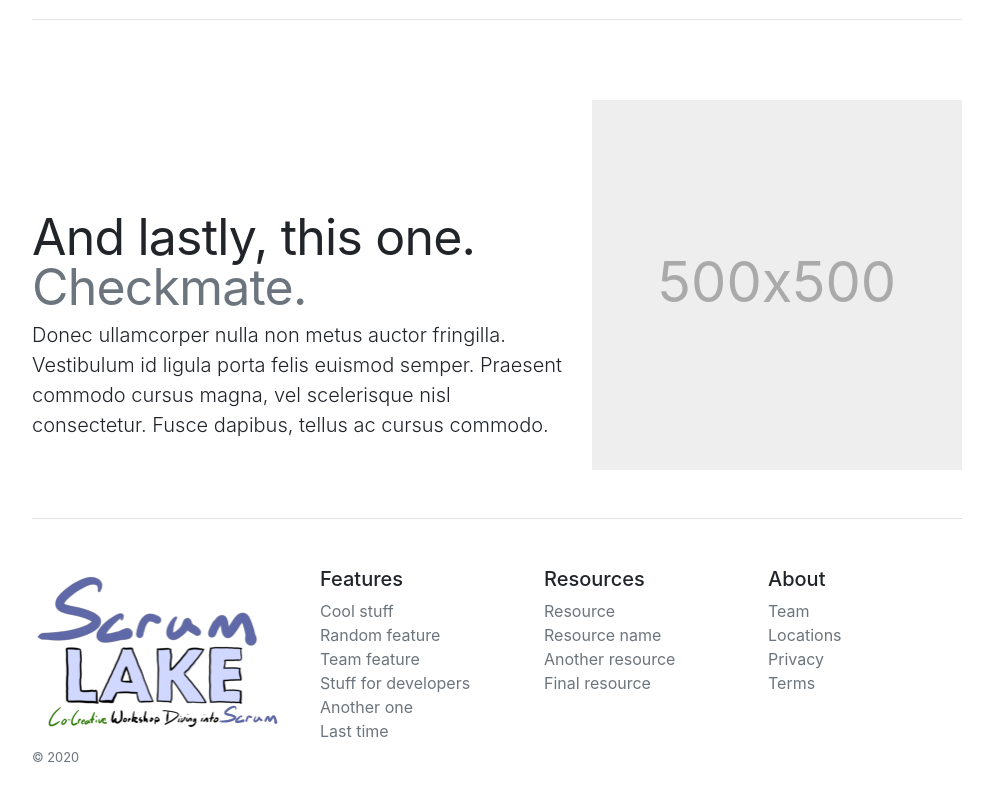
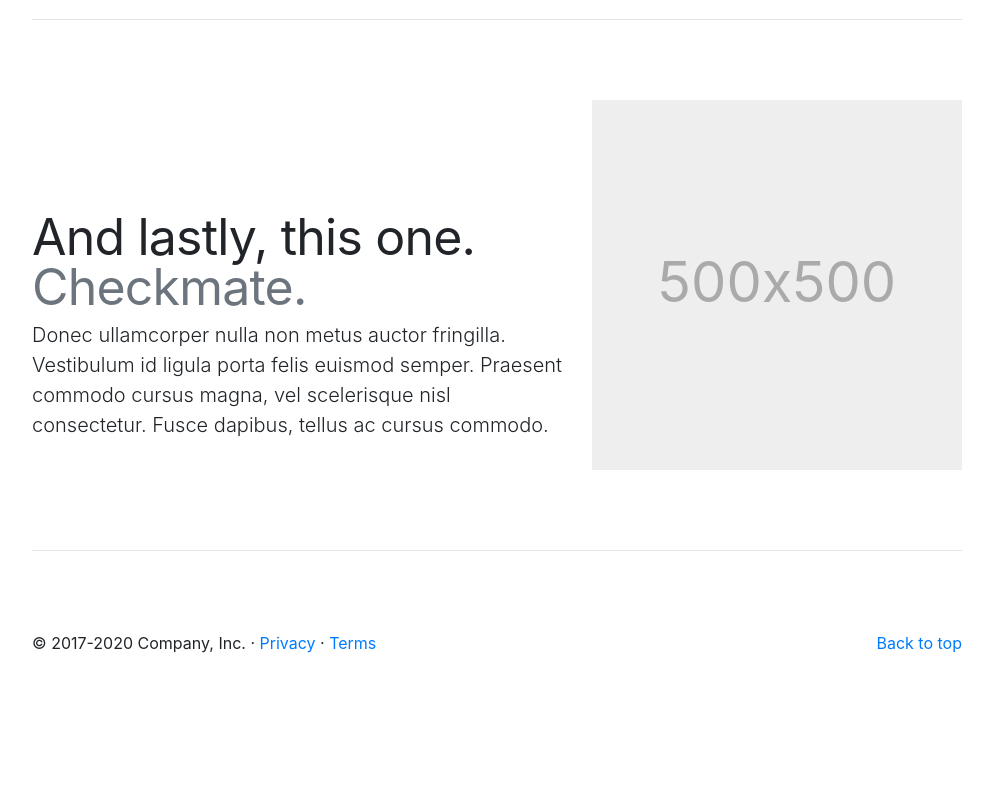
Before and after one commit to ScrumLake/scrumlake.Old, a plain HTML site: page carousel.html in a window 1280 px wide. Shown: the part 2207-3007 px from the top of the page, without its empty margins (143-1136 px from the left). After the commit the page ends 2878 px from the top, so only its background shows below. Drawn offline with nearby package versions, Linux system fonts and the light colour scheme.

Commit message:
fixed the carousel

```diff
--- a/car.html
+++ b/carousel.html
@@ -1,20 +1,34 @@
+<!doctype html>
 
-<!doctype html>
 <html lang="en">
 <head>
+
   <meta charset="utf-8">
   <meta name="viewport" content="width=device-width, initial-scale=1, shrink-to-fit=no">
   <meta name="description" content="Scrum Lake - Co-Creative Scrum Training Workshops using the power of Metaphor">
   <meta name="author" content="John Albrecht">
 
-    <link rel="canonical" href="https://scrumlake.com/car.html">
-
   <link rel="icon" href="favicon.png">
 
+  <!-- CSS -->
   <link rel="stylesheet" href="https://cdn.jsdelivr.net/npm/bootstrap@4.5.3/dist/css/bootstrap.min.css" integrity="sha384-TX8t27EcRE3e/ihU7zmQxVncDAy5uIKz4rEkgIXeMed4M0jlfIDPvg6uqKI2xXr2" crossorigin="anonymous">
 
-    <title>Scrum Lake - Co-Creative Scrum Training Workshops using the power of Metaphor</title>
+  <style>
+    .bd-placeholder-img {
+      font-size: 1.125rem;
+      text-anchor: middle;
+      -webkit-user-select: none;
+      -moz-user-select: none;
+      -ms-user-select: none;
+      user-select: none;
+    }
 
+    @media (min-width: 768px) {
+      .bd-placeholder-img-lg {
+        font-size: 3.5rem;
+      }
+    }
+  </style>
 
   <style>
     .bd-placeholder-img {
@@ -36,6 +50,10 @@
   <link rel="stylesheet" href="styles.css?v=1.0">
 
 </head>
+
+
+
+
   <body>
     <header>
   <nav class="navbar navbar-expand-md navbar-dark fixed-top bg-dark">
@@ -181,53 +199,22 @@
       </div>
     </div>
 
+    <hr class="featurette-divider">
+
+    <!-- /END THE FEATURETTES -->
+
   </div><!-- /.container -->
 
 
   <!-- FOOTER -->
-  <div class="container">
+  <footer class="container">
+    <p class="float-right"><a href="#">Back to top</a></p>
+    <p>&copy; 2017-2020 Company, Inc. &middot; <a href="#">Privacy</a> &middot; <a href="#">Terms</a></p>
+  </footer>
+</main>
 
-    <footer class="pt-4 my-md-5 pt-md-5 border-top">
-        <div class="row">
-          <div class="col-12 col-md">
-            <img class="mb-2" src="title.png" alt="" width="258" height="173">
-            <small class="d-block mb-3 text-muted">&copy; 2020</small>
-          </div>
-          <div class="col-6 col-md">
-            <h5>Features</h5>
-            <ul class="list-unstyled text-small">
-              <li><a class="text-muted" href="#">Cool stuff</a></li>
-              <li><a class="text-muted" href="#">Random feature</a></li>
-              <li><a class="text-muted" href="#">Team feature</a></li>
-              <li><a class="text-muted" href="#">Stuff for developers</a></li>
-              <li><a class="text-muted" href="#">Another one</a></li>
-              <li><a class="text-muted" href="#">Last time</a></li>
-            </ul>
-          </div>
-          <div class="col-6 col-md">
-            <h5>Resources</h5>
-            <ul class="list-unstyled text-small">
-              <li><a class="text-muted" href="#">Resource</a></li>
-              <li><a class="text-muted" href="#">Resource name</a></li>
-              <li><a class="text-muted" href="#">Another resource</a></li>
-              <li><a class="text-muted" href="#">Final resource</a></li>
-            </ul>
-          </div>
-          <div class="col-6 col-md">
-            <h5>About</h5>
-            <ul class="list-unstyled text-small">
-              <li><a class="text-muted" href="#">Team</a></li>
-              <li><a class="text-muted" href="#">Locations</a></li>
-              <li><a class="text-muted" href="#">Privacy</a></li>
-              <li><a class="text-muted" href="#">Terms</a></li>
-            </ul>
-          </div>
-        </div>
-      </footer>
+<!-- jQuery and JS bundle w/ Popper.js -->
+<script src="https://code.jquery.com/jquery-3.5.1.slim.min.js" integrity="sha384-DfXdz2htPH0lsSSs5nCTpuj/zy4C+OGpamoFVy38MVBnE+IbbVYUew+OrCXaRkfj" crossorigin="anonymous"></script>
+<script src="https://cdn.jsdelivr.net/npm/bootstrap@4.5.3/dist/js/bootstrap.bundle.min.js" integrity="sha384-ho+j7jyWK8fNQe+A12Hb8AhRq26LrZ/JpcUGGOn+Y7RsweNrtN/tE3MoK7ZeZDyx" crossorigin="anonymous"></script>
 
-  </div>
-
-</main>
-<script src="https://code.jquery.com/jquery-3.5.1.slim.min.js" integrity="sha384-DfXdz2htPH0lsSSs5nCTpuj/zy4C+OGpamoFVy38MVBnE+IbbVYUew+OrCXaRkfj" crossorigin="anonymous"></script>
-<script>window.jQuery || document.write('<script src="../assets/js/vendor/jquery.slim.min.js"><\/script>')</script><script src="../assets/dist/js/bootstrap.bundle.min.js"></script>
 </html>
```
Lines whose indentation alone changed are shown as unchanged.
